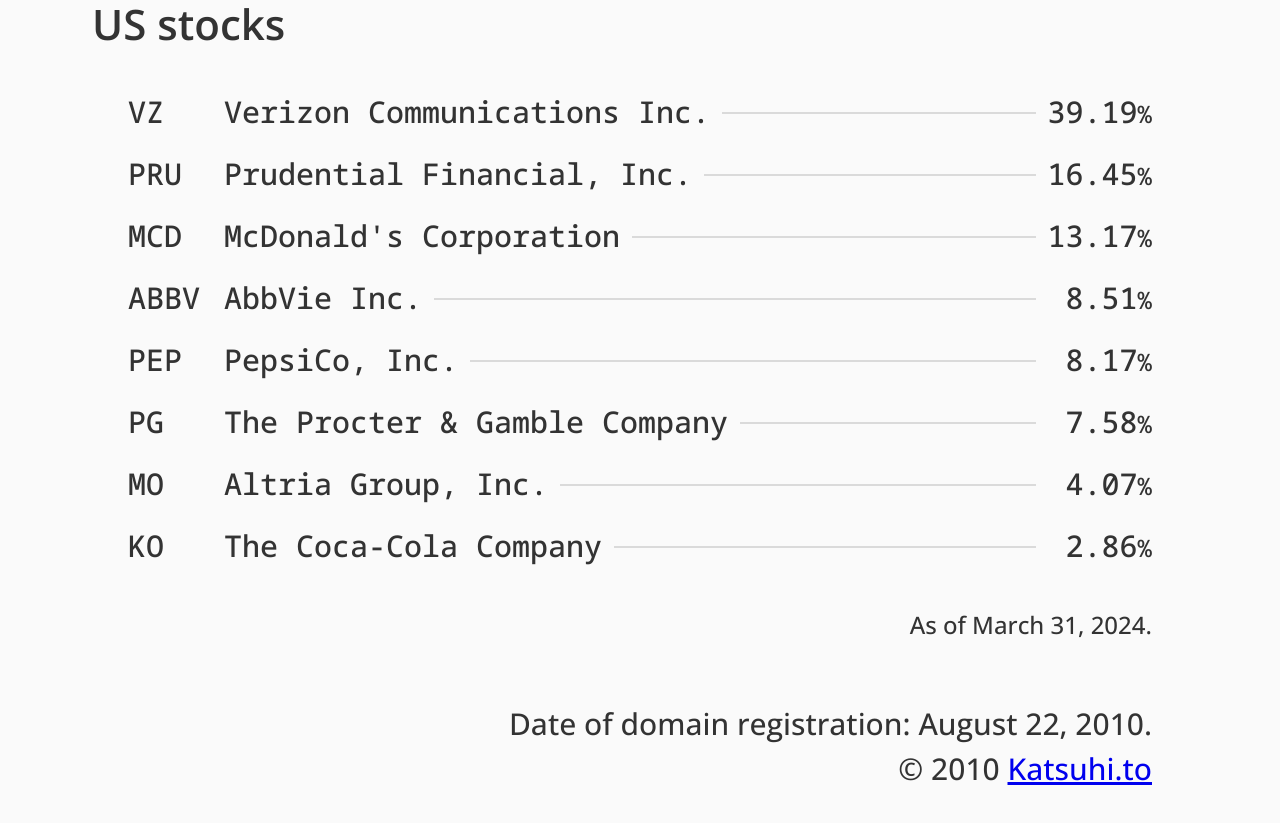
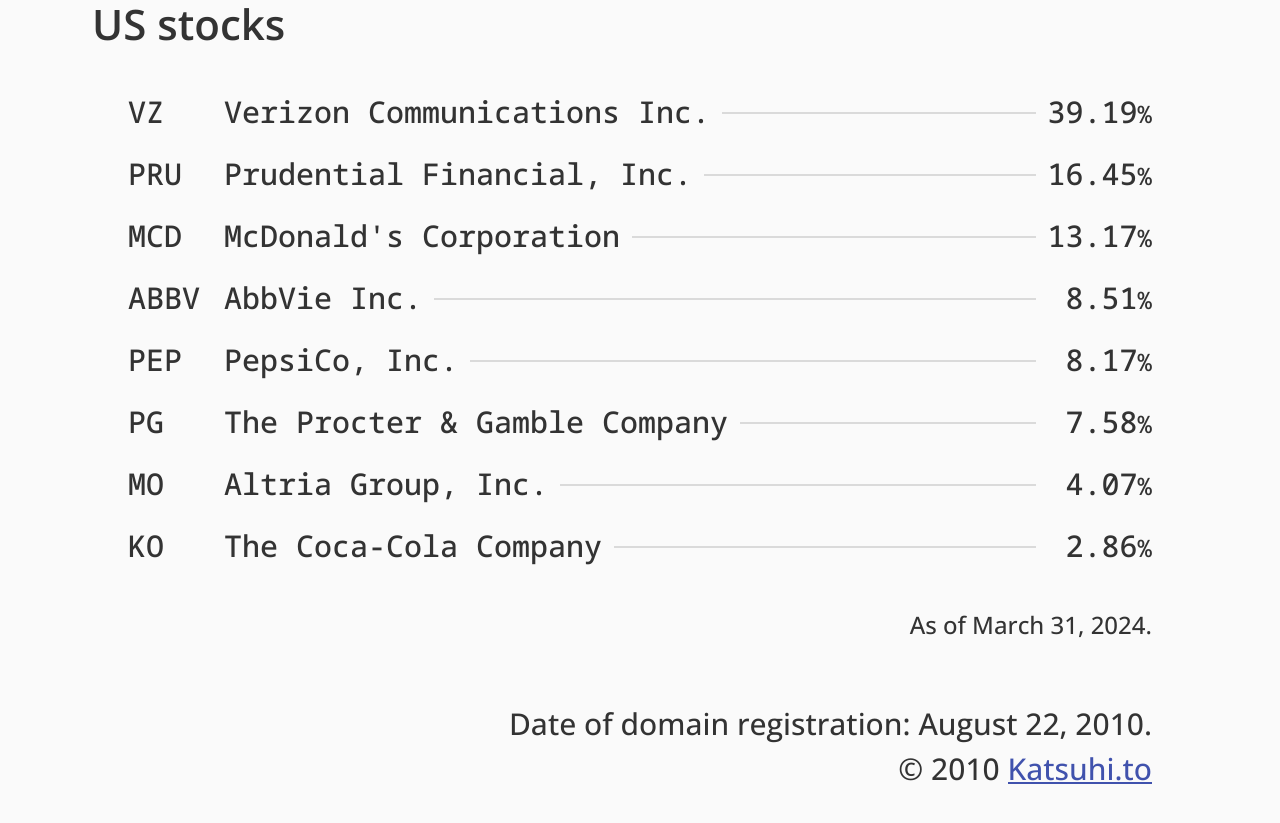
Before and after one commit to yoruaki/katsuhito, a plain HTML site: page index.html in a window 1280 px wide. Shown: the part 3269-4092 px from the top of the page. Drawn offline with Linux system fonts and the light colour scheme.

Commit message:
style(links): added hover effect for footer links

```diff
--- a/assets/css/_common.css
+++ b/assets/css/_common.css
@@ -50,7 +50,9 @@
 }
 
 main a,
-main a:visited {
+main a:visited,
+footer a,
+footer a:visited {
     background: no-repeat right top 1.125em;
     background-image: linear-gradient(90deg, #4052AD, #4052AD);
     background-size: 100% 2px;
@@ -60,7 +62,8 @@
     transition: all 0.25s;
 }
 
-main a:hover {
+main a:hover,
+footer a:hover {
     background-color: #D8E7FD;
     background-size: 0 2px;
 }
```
